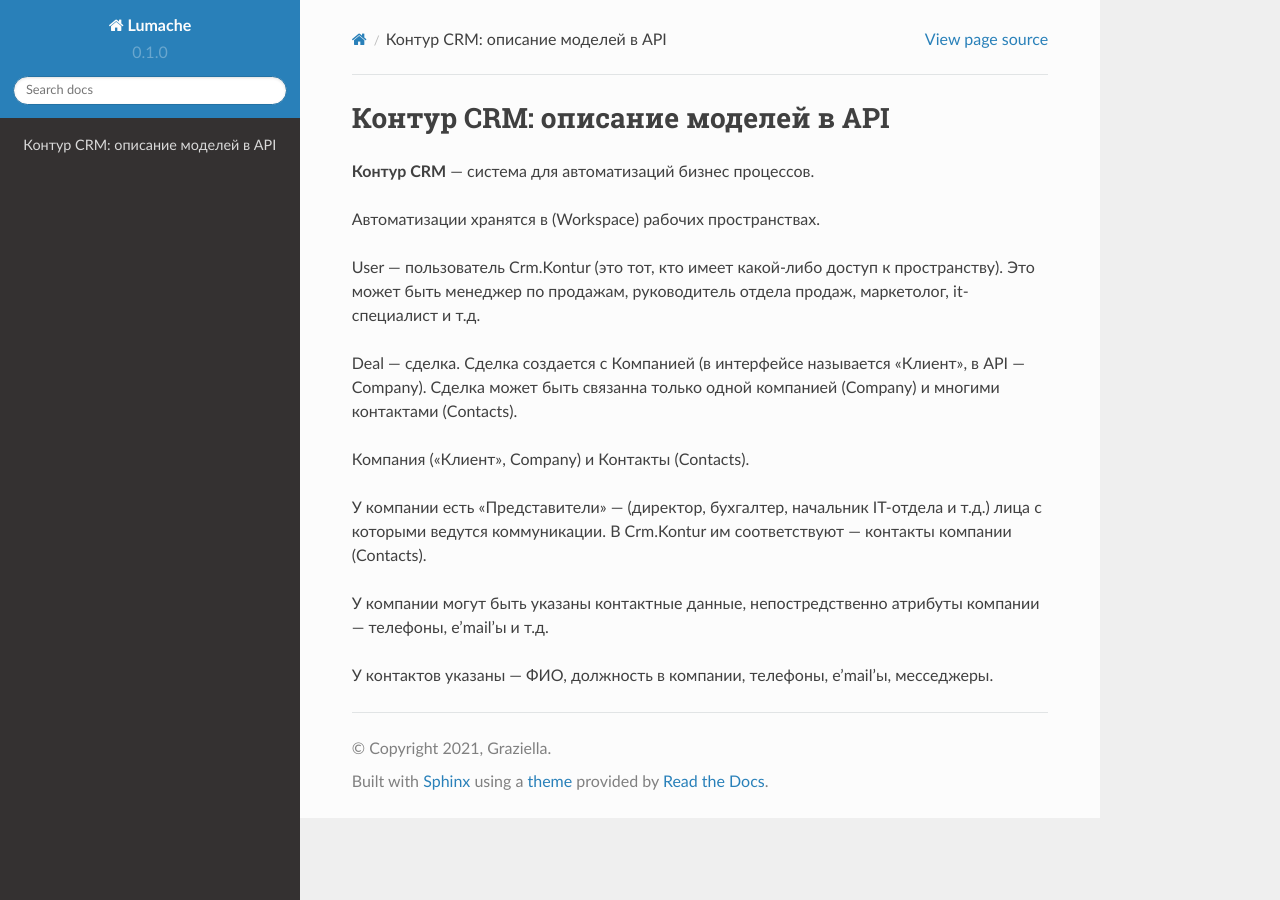
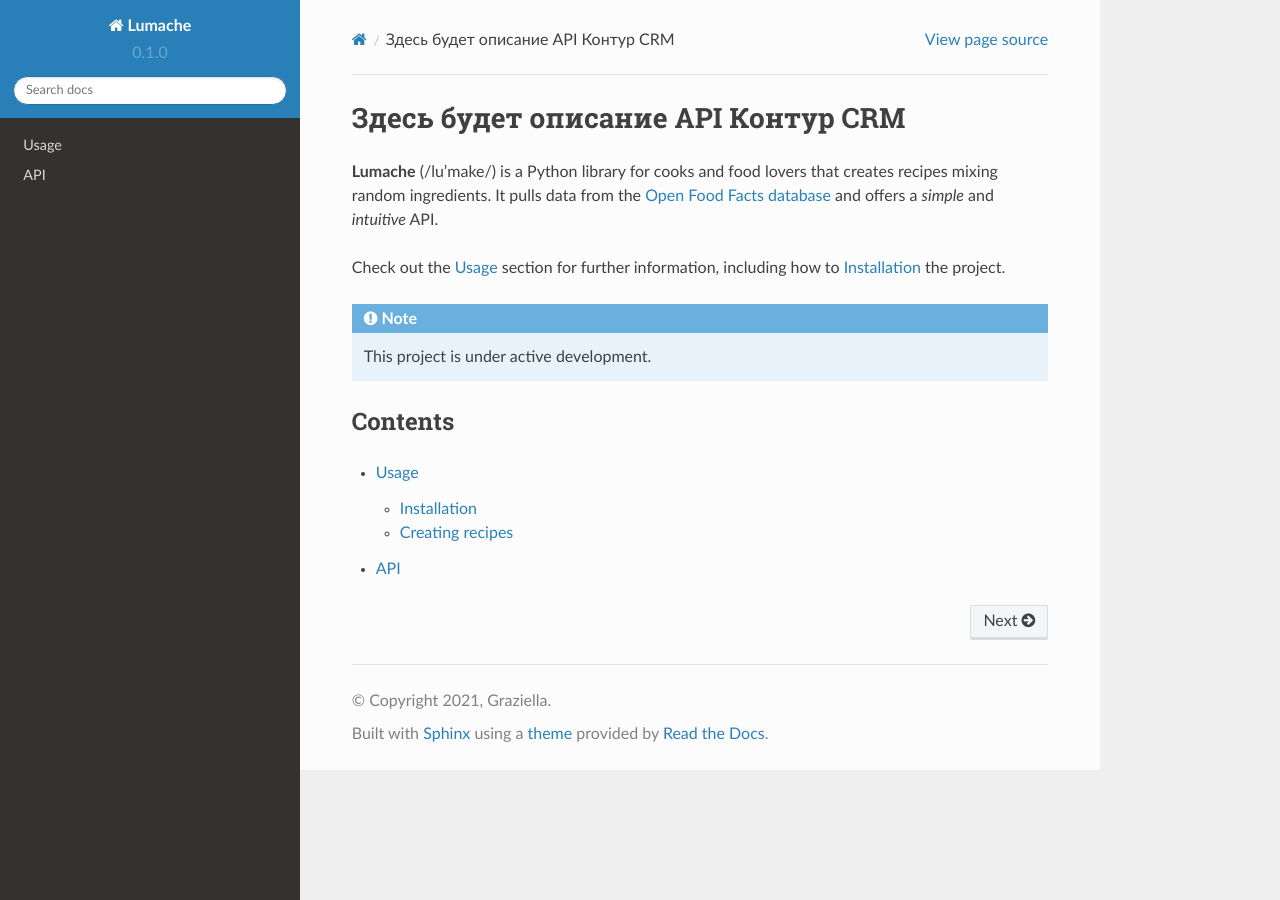
Before and after one commit to dePing90/bpm-api-docs, a Sphinx documentation site: the page built from docs/source/index.rst, in a window 1280 px wide. Built offline with Sphinx 7.4.7 and the Read the Docs theme 2.0.0, drawn with Linux system fonts in a browser that asks for light colours.

Commit message:
Update index.rst

```diff
--- a/docs/source/index.rst
+++ b/docs/source/index.rst
@@ -1,19 +1,22 @@
-Контур CRM: описание моделей в API
+Здесь будет описание API Контур CRM
 ===================================
 
+**Lumache** (/lu'make/) is a Python library for cooks and food lovers
+that creates recipes mixing random ingredients.
+It pulls data from the `Open Food Facts database <https://world.openfoodfacts.org/>`_
+and offers a *simple* and *intuitive* API.
 
-**Контур CRM** — система для автоматизаций бизнес процессов.
+Check out the :doc:`usage` section for further information, including
+how to :ref:`installation` the project.
 
-Автоматизации хранятся в (Workspace) рабочих пространствах.
+.. note::
 
-User — пользователь Crm.Kontur (это тот, кто имеет какой-либо доступ к пространству). Это может быть менеджер по продажам, руководитель отдела продаж, маркетолог, it-специалист и т.д.
+   This project is under active development.
 
-Deal — сделка. Сделка создается с Компанией (в интерфейсе называется «Клиент», в API — Company). Сделка может быть связанна только одной компанией (Company) и многими контактами (Contacts).
+Contents
+--------
 
-Компания («Клиент», Company) и Контакты (Contacts).
+.. toctree::
 
-У компании есть «Представители» — (директор, бухгалтер, начальник IT-отдела и т.д.) лица с которыми ведутся коммуникации. В Crm.Kontur им соответствуют — контакты компании (Contacts).
-
-У компании могут быть указаны контактные данные, непостредственно атрибуты компании — телефоны, e'mail'ы и т.д.
-
-У контактов указаны — ФИО, должность в компании, телефоны, e'mail'ы, месседжеры.
+   usage
+   api
```
